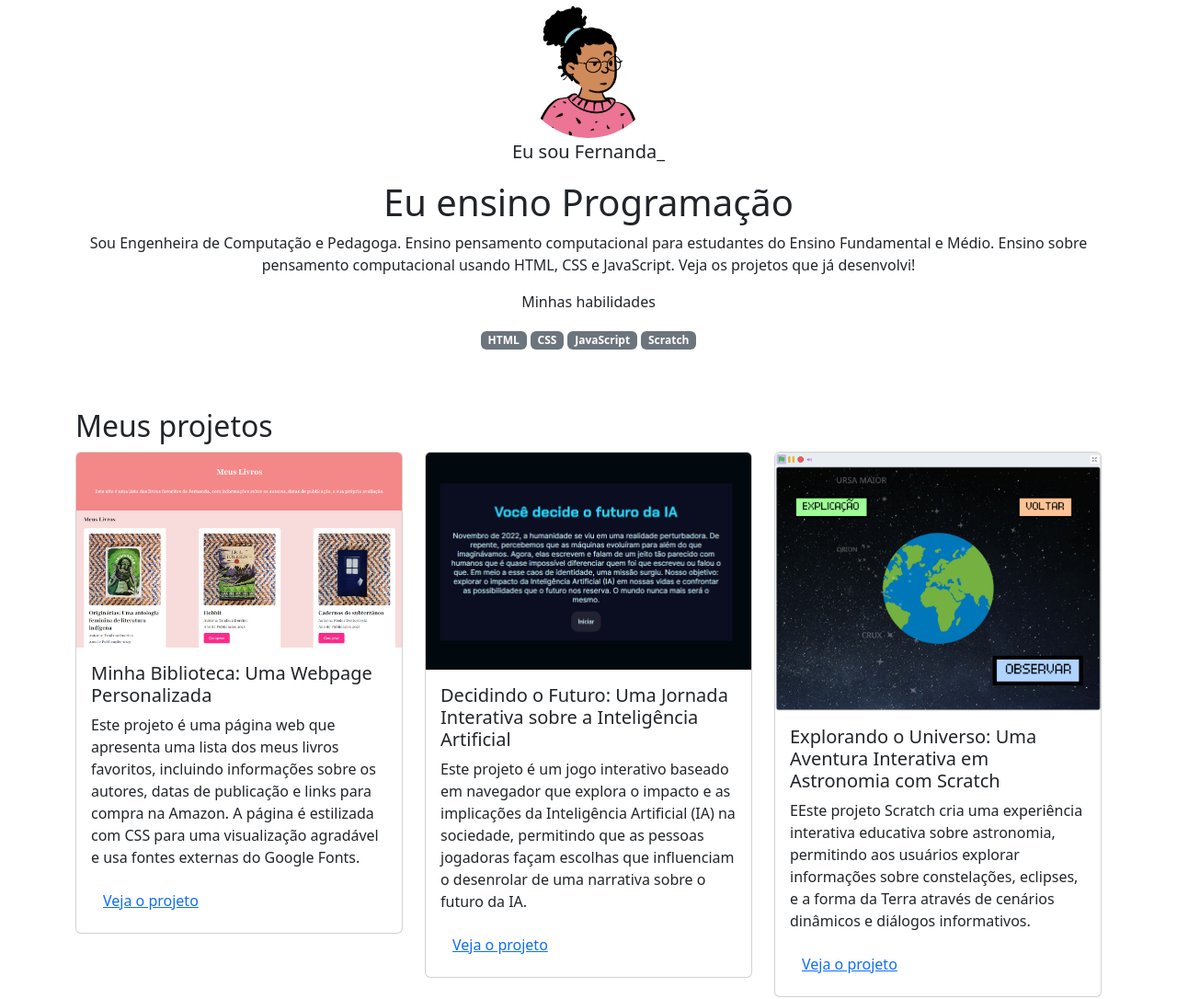
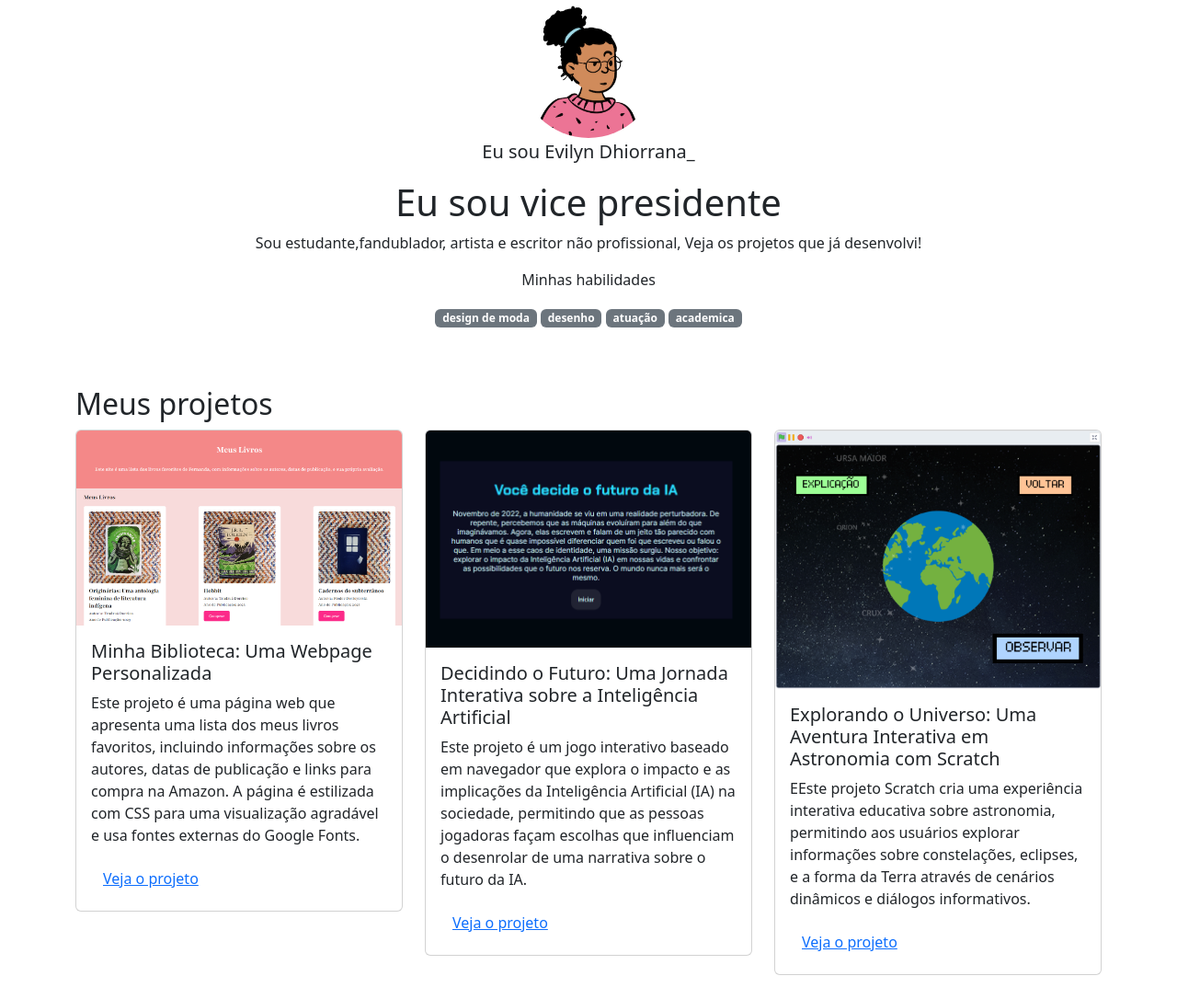
Before and after one commit to EvilynD07/portifolio, a plain HTML site: page portfolio-de-projetos-aula-07/index.html in a window 1280 px wide. Shown: the top 1086 px of the page at 92% size. Drawn offline with nearby package versions, Linux system fonts and the light colour scheme.

Commit message:
Update index.html

```diff
--- a/portfolio-de-projetos-aula-07/index.html
+++ b/portfolio-de-projetos-aula-07/index.html
@@ -13,17 +13,16 @@
     <header class="container text-center">
         <img src="img/avatar-perfil.png" alt="avatar da Fernanda" class="rounded-circle" width="150" height="150"
             srcset="">
-        <p class="lead">Eu sou Fernanda_</p>
-        <h1>Eu ensino Programação</h1>
-        <p>Sou Engenheira de Computação e Pedagoga. Ensino pensamento computacional para estudantes do Ensino
-            Fundamental e Médio. Ensino sobre pensamento computacional usando HTML, CSS e JavaScript. Veja os projetos
+        <p class="lead">Eu sou Evilyn Dhiorrana_</p>
+        <h1>Eu sou vice presidente</h1>
+        <p>Sou estudante,fandublador, artista e escritor não profissional, Veja os projetos
             que já desenvolvi!</p>
         <p>Minhas habilidades</p>
         <div>
-            <p class="badge bg-secondary">HTML</p>
-            <p class="badge bg-secondary">CSS</p>
-            <p class="badge bg-secondary">JavaScript</p>
-            <p class="badge bg-secondary">Scratch</p>
+            <p class="badge bg-secondary">design de moda</p>
+            <p class="badge bg-secondary">desenho</p>
+            <p class="badge bg-secondary">atuação</p>
+            <p class="badge bg-secondary">academica</p>
         </div>
     </header>
     <main class="container mt-5">
@@ -83,7 +82,7 @@
         <div>
             <a href="https://github.com/femascheti">GitHub</a>
         </div>
-        <p class="my-5 text-center">© Copyright 2024. Produzido por Fernanda Mascheti</p>
+        <p class="my-5 text-center">© Copyright 2024. Produzido por Evilyn Dhiorrana</p>
     </footer>
 
     <script src="https://cdn.jsdelivr.net/npm/bootstrap@5.3.2/dist/js/bootstrap.bundle.min.js"></script>
```
